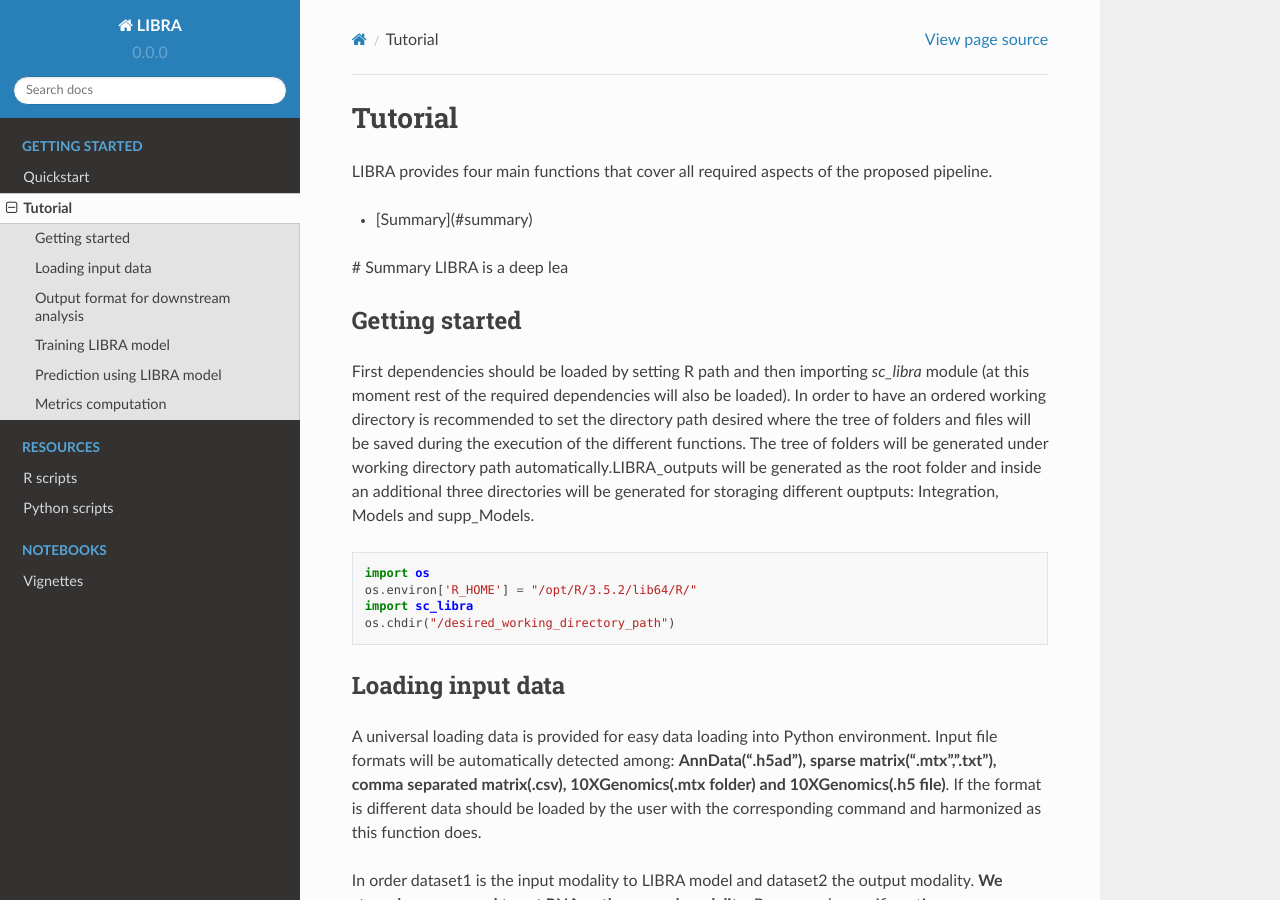
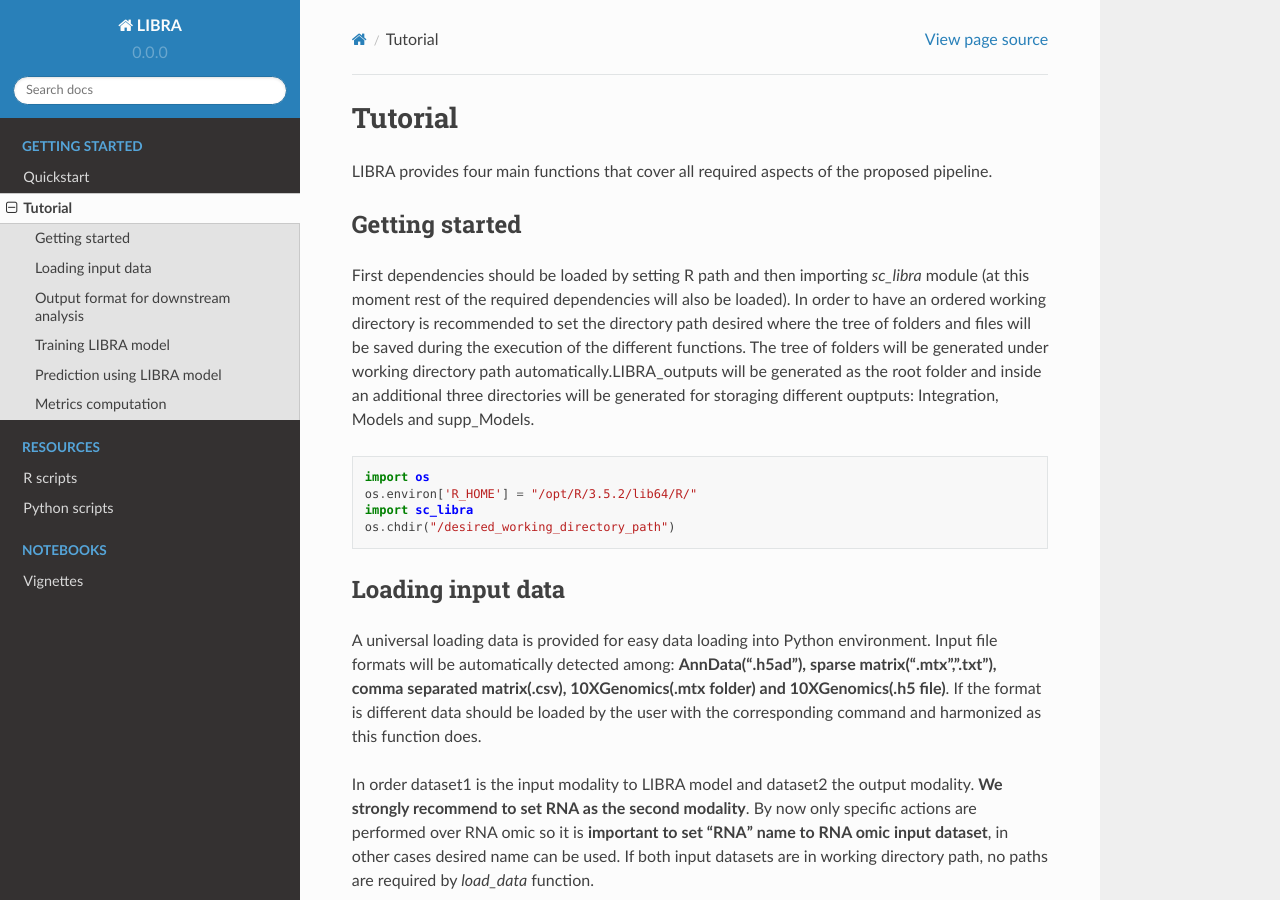
Before and after one commit to TranslationalBioinformaticsUnit/LIBRA, a Sphinx documentation site: the page built from docs/source/tutorial.rst, in a window 1280 px wide and 900 px high. Built offline with Sphinx 7.4.7 and the Read the Docs theme 2.0.0, drawn with Linux system fonts in a browser that asks for light colours.

Commit message:
Update tutorial.rst

```diff
--- a/docs/source/tutorial.rst
+++ b/docs/source/tutorial.rst
@@ -3,11 +3,7 @@ Tutorial
 
 LIBRA provides four main functions that cover all required aspects of the proposed pipeline.
 
-- [Summary](#summary)
 
-
-# Summary
-LIBRA is a deep lea
 
 Getting started
 ------------
```
